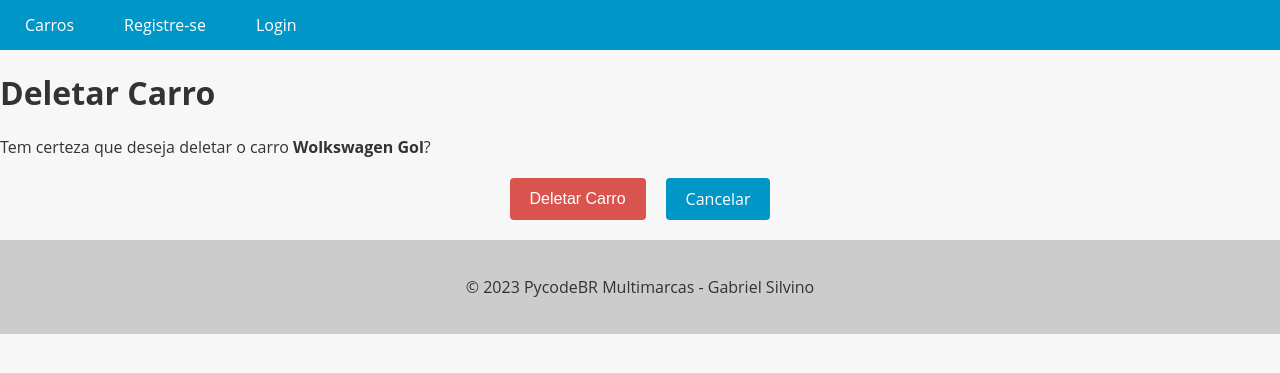
After one commit to gabrielsilvi/carsDjango, a Django app: page /car/1/delete in a window 1280 px wide. The commit adds this page. Shown: the top 373 px of the page. Run offline with Django 4.2, Linux system fonts and the light colour scheme; data comes from the database, SQL or seed files in the repository; both versions use the stored data as it was after the commit.

Commit message:
implementacao do delete e atual

```diff
--- a/app/urls.py
+++ b/app/urls.py
@@ -18,7 +18,7 @@ from django.contrib import admin
 from django.urls import path
 from django.conf import settings
 from django.conf.urls.static import static
-from cars.views import NewCarCreateView, CarsListview, CarDetailView, CarUpdateView
+from cars.views import NewCarCreateView, CarsListview, CarDetailView, CarUpdateView, CarDeleteView
 from accounts.views import register_view, login_view, logout_view
 
 urlpatterns = [
@@ -30,5 +30,6 @@ urlpatterns = [
     path('new_car/', NewCarCreateView.as_view(), name='new_car'),
     path('car/<int:pk>/', CarDetailView.as_view(), name='car_detail'),
     path('car/<int:pk>/update', CarUpdateView.as_view(), name='car_update'),
+    path('car/<int:pk>/delete', CarDeleteView.as_view(), name='car_delete'),
 
 ]+ static(settings.MEDIA_URL, document_root=settings.MEDIA_ROOT)
--- /dev/null
+++ b/cars/templates/car_delete.html
@@ -0,0 +1,63 @@
+{% extends "base.html" %}
+
+{% block content %}
+  <style>
+    .buttons-container {
+      display: flex;
+      justify-content: center;
+      margin-top: 20px;
+      margin-bottom: 20px;
+    }
+
+    .btn {
+      display: inline-block;
+      background-color: #0096c7;
+      color: #fff;
+      border: none;
+      padding: 10px 20px;
+      font-size: 16px;
+      border-radius: 4px;
+      cursor: pointer;
+      transition: background-color 0.3s ease-in-out;
+      margin: 0 10px;
+    }
+
+    .btn:hover {
+      background-color: #108eb8;
+    }
+
+    .btn-danger {
+      background-color: #d9534f;
+      text-decoration: none !important;
+    }
+
+    .btn-danger:hover {
+      background-color: #d2221c;
+    }
+
+    .error-message {
+      color: #d9534f;
+      font-size: 14px;
+      margin-top: 5px;
+    }
+
+    a {
+      text-decoration: none !important;
+    }
+  </style>
+  <div class="card">
+    <div class="card-header">
+      <h1 class="card-title">Deletar Carro</h1>
+    </div>
+    <div class="card-body">
+      <p>Tem certeza que deseja deletar o carro <strong>{{ object.brand }} {{ object.model }}</strong>?</p>
+      <form method="post">
+        {% csrf_token %}
+        <div class="buttons-container">
+          <button type="submit" class="btn btn-danger">Deletar Carro</button>
+          <a href="{% url 'car_detail' car.pk %}" class="btn btn-secondary">Cancelar</a>
+        </div>
+      </form>
+    </div>
+  </div>
+{% endblock %}
--- a/cars/templates/car_detail.html
+++ b/cars/templates/car_detail.html
@@ -1,4 +1,3 @@
-
 {% extends "base.html" %}
 
 {% block content %}
@@ -90,5 +89,6 @@
   </div>
   <div class="buttons-container">
     <a href="{% url 'car_update' pk=object.pk %}" class="btn btn-primary">Editar</a>
+    <a href="{% url 'car_delete' pk=object.pk %}" class="btn btn-danger">Deletar</a>
   </div>
 {% endblock %}
--- a/cars/templates/car_update.html
+++ b/cars/templates/car_update.html
@@ -1,4 +1,3 @@
-
 {% extends "base.html" %}
 
 {% block content %}
@@ -116,6 +115,7 @@
     <div>
       <div class="buttons-container">
         <input type="submit" value="Salvar Alterações" class="btn btn-primary">
+        <a href="{% url 'car_delete' pk=object.pk %}" class="btn btn-danger">Deletar Carro</a>
         <a href="{% url 'cars_list' %}" class="btn btn-secondary">Cancelar</a>
       </div>
     </div>
--- a/cars/views.py
+++ b/cars/views.py
@@ -1,6 +1,6 @@
 from cars.models import Car
 from cars.forms import CarModelForm
-from django.views.generic import ListView, CreateView, DetailView, UpdateView
+from django.views.generic import ListView, CreateView, DetailView, UpdateView, DeleteView
 
 # def cars_view(request):
 
@@ -76,3 +76,8 @@ class CarUpdateView(UpdateView):
     form_class = CarModelForm
     template_name = 'car_update.html'
     success_url = '/cars/'
+
+class CarDeleteView(DeleteView):
+    model = Car
+    template_name = 'car_delete.html'
+    success_url = '/cars/'
```
Also changed, not shown: db.sqlite3, media/cars/impala1960_8MjYmaH.jpg (added), media/cars/impala1960_HgLr2J4.jpg (added), media/cars/impala1960_JNVkLnx.jpg (added).
